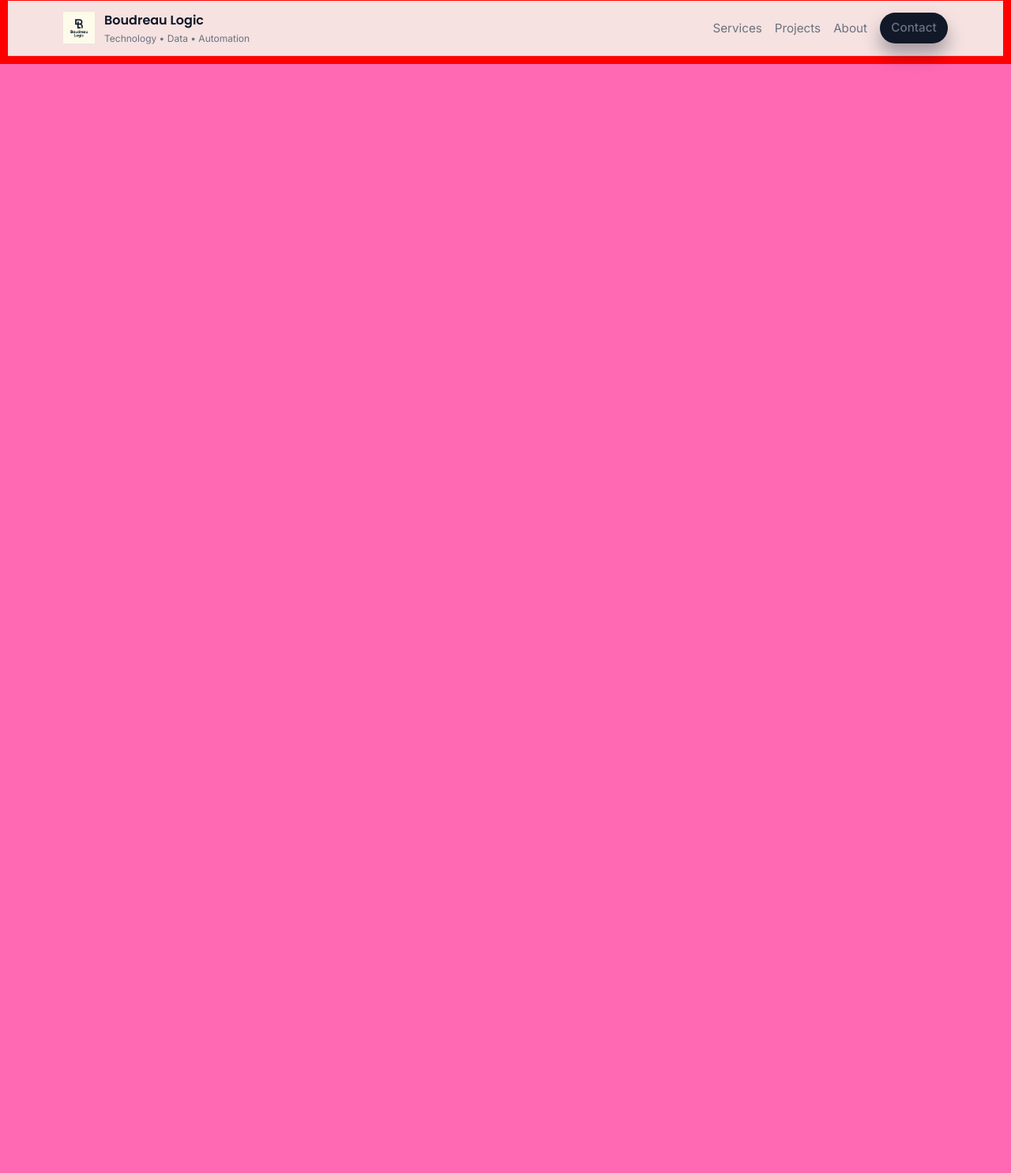
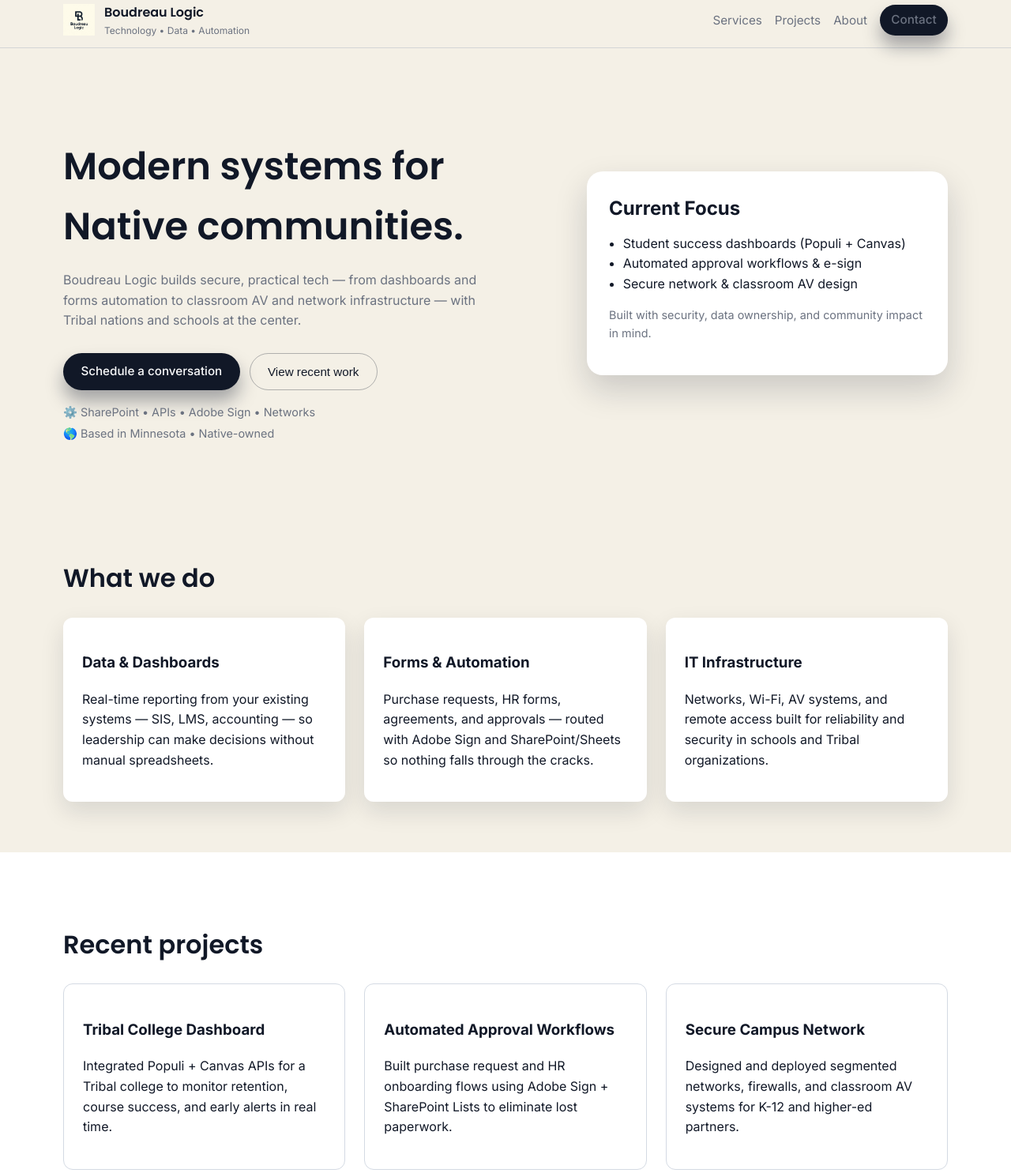
Before and after one commit to boudreaulogic/Boudreau-Logic-Website, a plain HTML site: page Front-End/Pages/index.html in a window 1280 px wide. Shown: the part 9-1494 px from the top of the page at 79% size. Before the commit the page ends 800 px from the top, so only its background shows below. Drawn offline with Linux system fonts and the light colour scheme.

Commit message:
Update index.html

```diff
--- a/Front-End/Pages/index.html
+++ b/Front-End/Pages/index.html
@@ -9,14 +9,6 @@
     content="Boudreau Logic — Native-owned technology and data solutions for Tribal nations, schools, and communities."
   />
 
-  <!-- TEMPORARY STYLE TO CONFIRM CSS LOADING -->
-  <style>
-    body {
-      background: hotpink !important;
-      border: 10px solid red !important;
-    }
-  </style>
-
   <!-- Fonts -->
   <link rel="preconnect" href="https://fonts.googleapis.com" />
   <link rel="preconnect" href="https://fonts.gstatic.com" crossorigin />
@@ -25,7 +17,7 @@
     rel="stylesheet"
   />
 
-  <!-- Main stylesheet -->
+  <!-- Styles -->
   <link rel="stylesheet" href="/Assets/css/base.css" />
 </head>
 <body>
@@ -40,9 +32,7 @@
       </a>
 
       <nav class="nav">
-        <button class="nav-toggle" id="navToggle" aria-label="Toggle navigation">
-          ☰
-        </button>
+        <button class="nav-toggle" id="navToggle" aria-label="Toggle navigation">☰</button>
         <ul class="nav-links" id="navLinks">
           <li><a href="#services">Services</a></li>
           <li><a href="#projects">Projects</a></li>
@@ -53,7 +43,171 @@
     </div>
   </header>
 
-  <!-- (rest of your existing content stays the same) -->
+  <main id="top">
+    <!-- Hero -->
+    <section class="hero">
+      <div class="container hero-inner">
+        <div class="hero-copy">
+          <h1>Modern systems for Native communities.</h1>
+          <p>
+            Boudreau Logic builds secure, practical tech — from dashboards and forms
+            automation to classroom AV and network infrastructure — with Tribal nations
+            and schools at the center.
+          </p>
+          <div class="hero-actions">
+            <a href="#contact" class="btn">Schedule a conversation</a>
+            <button class="btn btn-outline" data-scroll="#projects">View recent work</button>
+          </div>
+          <div class="hero-meta">
+            <span>⚙️ SharePoint • APIs • Adobe Sign • Networks</span>
+            <span>🌎 Based in Minnesota • Native-owned</span>
+          </div>
+        </div>
+
+        <div class="hero-card">
+          <h2>Current Focus</h2>
+          <ul>
+            <li>Student success dashboards (Populi + Canvas)</li>
+            <li>Automated approval workflows & e-sign</li>
+            <li>Secure network & classroom AV design</li>
+          </ul>
+          <p class="hero-note">Built with security, data ownership, and community impact in mind.</p>
+        </div>
+      </div>
+    </section>
+
+    <!-- Services -->
+    <section class="section" id="services">
+      <div class="container">
+        <h2 class="section-title">What we do</h2>
+        <div class="grid-3">
+          <article class="card">
+            <h3>Data & Dashboards</h3>
+            <p>
+              Real-time reporting from your existing systems — SIS, LMS, accounting —
+              so leadership can make decisions without manual spreadsheets.
+            </p>
+          </article>
+
+          <article class="card">
+            <h3>Forms & Automation</h3>
+            <p>
+              Purchase requests, HR forms, agreements, and approvals — routed with
+              Adobe Sign and SharePoint/Sheets so nothing falls through the cracks.
+            </p>
+          </article>
+
+          <article class="card">
+            <h3>IT Infrastructure</h3>
+            <p>
+              Networks, Wi-Fi, AV systems, and remote access built for reliability and
+              security in schools and Tribal organizations.
+            </p>
+          </article>
+        </div>
+      </div>
+    </section>
+
+    <!-- Projects -->
+    <section class="section section-alt" id="projects">
+      <div class="container">
+        <h2 class="section-title">Recent projects</h2>
+        <div class="grid-3">
+          <article class="card card-outline">
+            <h3>Tribal College Dashboard</h3>
+            <p>
+              Integrated Populi + Canvas APIs for a Tribal college to monitor
+              retention, course success, and early alerts in real time.
+            </p>
+          </article>
+          <article class="card card-outline">
+            <h3>Automated Approval Workflows</h3>
+            <p>
+              Built purchase request and HR onboarding flows using Adobe Sign +
+              SharePoint Lists to eliminate lost paperwork.
+            </p>
+          </article>
+          <article class="card card-outline">
+            <h3>Secure Campus Network</h3>
+            <p>
+              Designed and deployed segmented networks, firewalls, and classroom AV
+              systems for K-12 and higher-ed partners.
+            </p>
+          </article>
+        </div>
+      </div>
+    </section>
+
+    <!-- About -->
+    <section class="section" id="about">
+      <div class="container split">
+        <div>
+          <h2 class="section-title">About Boudreau Logic</h2>
+          <p>
+            Boudreau Logic is a Native-owned technology and data studio focused on
+            solving real problems for Tribal governments, schools, and community
+            organizations.
+          </p>
+          <p>
+            We combine hands-on IT experience with automation, APIs, and custom
+            dashboards to reduce stress on staff and give leadership clear visibility.
+          </p>
+        </div>
+        <div class="info-block">
+          <h3>How we work</h3>
+          <ul>
+            <li>Plain language — no buzzword soup.</li>
+            <li>Start small, deliver something real quickly.</li>
+            <li>Document everything so your team isn’t locked in.</li>
+          </ul>
+        </div>
+      </div>
+    </section>
+
+    <!-- Contact -->
+    <section class="section section-alt" id="contact">
+      <div class="container">
+        <h2 class="section-title">Start a conversation</h2>
+        <p class="section-lead">
+          Tell us a bit about your project and we’ll follow up with a time to chat.
+        </p>
+
+        <form class="contact-form" id="contactForm">
+          <div class="form-row">
+            <label for="name">Name</label>
+            <input id="name" name="name" type="text" required />
+          </div>
+
+          <div class="form-row">
+            <label for="email">Email</label>
+            <input id="email" name="email" type="email" required />
+          </div>
+
+          <div class="form-row">
+            <label for="org">Organization</label>
+            <input id="org" name="org" type="text" />
+          </div>
+
+          <div class="form-row">
+            <label for="message">What are you working on?</label>
+            <textarea id="message" name="message" rows="4" required></textarea>
+          </div>
+
+          <button type="submit" class="btn">Send message (demo)</button>
+          <p class="form-hint">This form is front-end only — backend integration coming soon.</p>
+
+          <p class="form-status" id="formStatus" aria-live="polite"></p>
+        </form>
+      </div>
+    </section>
+  </main>
+
+  <footer class="bl-footer">
+    <div class="container footer-inner">
+      <span>© <span id="year"></span> Boudreau Logic. All rights reserved.</span>
+      <span class="footer-links"><a href="#top">Back to top</a></span>
+    </div>
+  </footer>
 
   <script src="/Assets/js/main.js"></script>
 </body>
```
